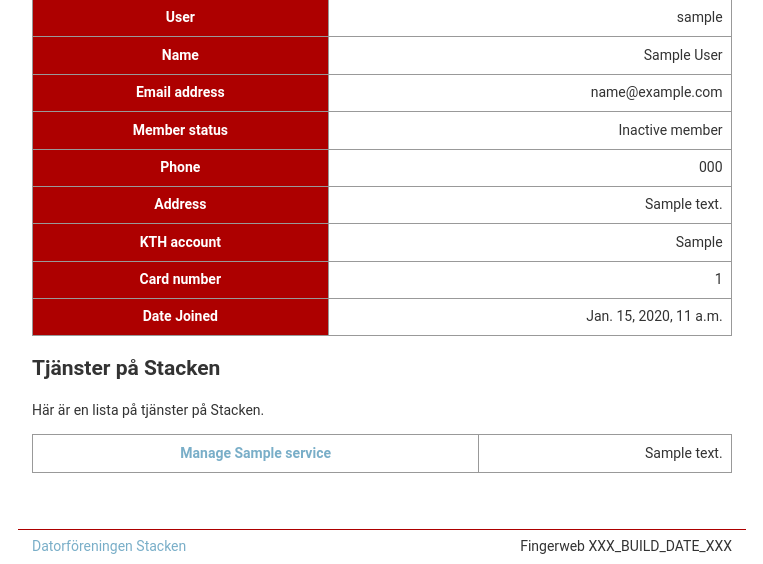
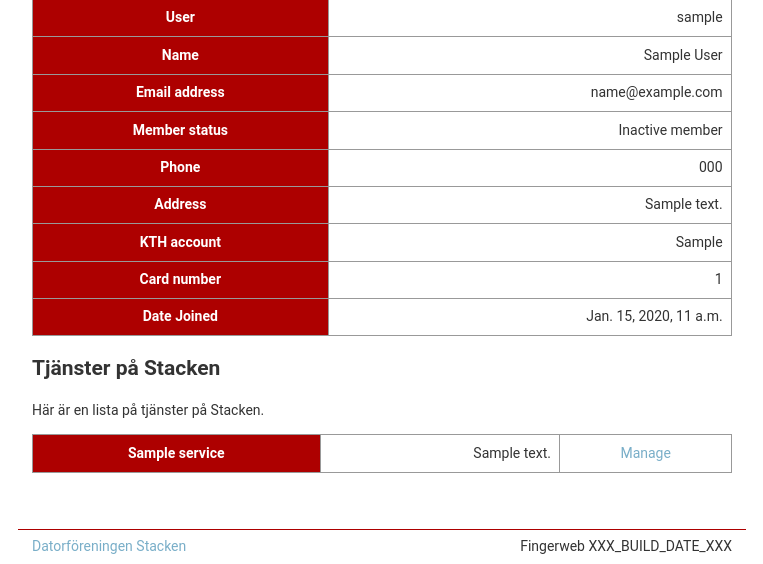
Before and after one commit to stacken/fingerweb, a Django app: page / in a window 1280 px wide. Shown: the part 252-816 px from the top of the page, without its empty margins (258-1021 px from the left). Run offline with Django 3.2, Linux system fonts and the light colour scheme; a user stored in the database is signed in; tables that the repository leaves empty hold one stand-in row (values such as "Sample post"); style sheets or scripts are compiled from the project's sources.

Commit message:
A bit more formatting to services table.

```diff
--- a/finger/static/fingerweb.scss
+++ b/finger/static/fingerweb.scss
@@ -74,6 +74,8 @@ body {
 
 		th {
 			text-align: center;
+			background: $red;
+			color: white;
 		}
 
 		td {
@@ -81,10 +83,16 @@ body {
 		}
 	}
 
-	table.usertable {
+	table.servicetable {
 		th {
-			background: $red;
-			color: white;
+			a {
+				color: white;
+				display: block;
+			}
+		}
+
+		.manage-link {
+			text-align: center;
 		}
 	}
 }
--- a/finger/templates/home.html
+++ b/finger/templates/home.html
@@ -71,8 +71,9 @@
 <table class="servicetable">
   {% for service in services %}
   <tr>
-    <th><a href="/services/{{service.name}}/">Manage {{service}}</a></th>
+    <th><a href="/services/{{service.name}}/">{{service}}</a></th>
     <td>{{service.shortdesc}}</td>
+    <td class="manage-link"><a href="/services/{{service.name}}/">Manage</a></td>
   </tr>
   {% empty %}
   <tr>
```
